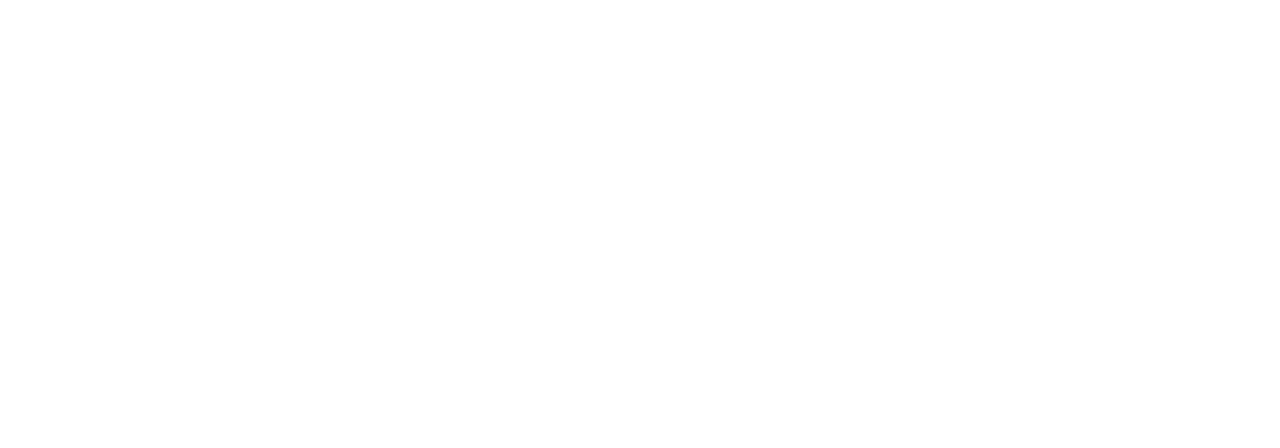
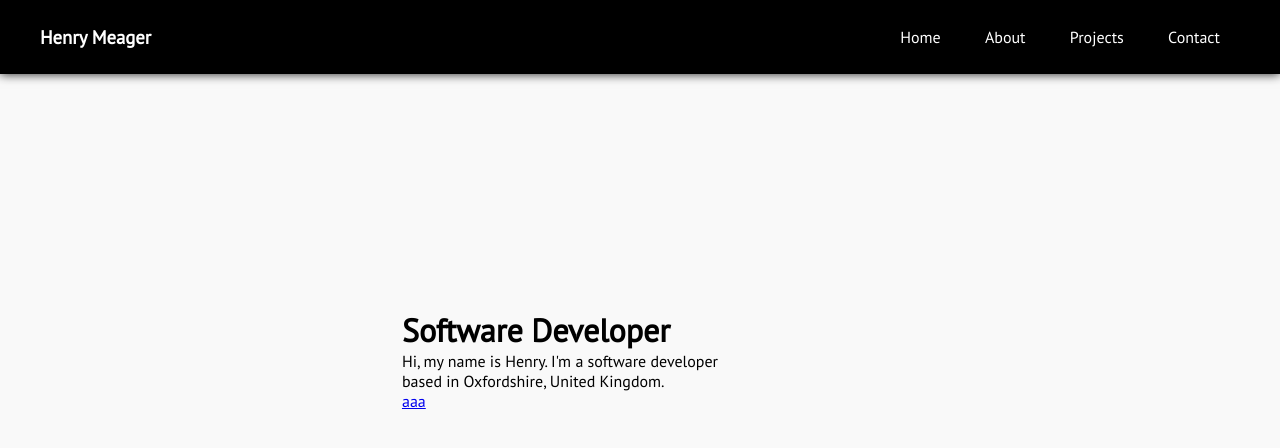
Before and after one commit to henrymeager/project-1, a plain HTML site: page index.html in a window 1280 px wide. Drawn offline with Linux system fonts and the light colour scheme.

Commit message:
created the nav bar and have started on the main content box

```diff
--- a/index.html
+++ b/index.html
@@ -4,10 +4,48 @@
     <meta charset="UTF-8">
     <meta name="viewport" content="width=device-width, initial-scale=1.0">
     <title>Document</title>
+    <link rel="preconnect" href="https://fonts.googleapis.com">
+    <link rel="preconnect" href="https://fonts.gstatic.com" crossorigin>
+    <link href="https://fonts.googleapis.com/css2?family=PT+Sans&display=swap" rel="stylesheet">
+    <link href="https://fonts.googleapis.com/css2?family=PT+Sans&display=swap" rel="stylesheet">
     <link rel="stylesheet" type="text/css" href="style.css">
     <script src="script.js" defer></script>
 </head>
 <body>
+    <nav>
+        <h3 class="logo">Henry Meager</h3>
+    <ul class="nav-links">
+        <li>
+            <a href="#home">Home</a>
+        </li>
+        <li>
+            <a href="#about">About</a>
+        </li>
+        <li>
+            <a href="#projects">Projects</a>
+        </li>
+        <li>
+            <a href="#contact">Contact</a>
+        </li>
+    </ul>
+    </nav>
+
+    <div class="container">
+        <div class="content">
+            <div class="home-main">
+                <div class="home-text">
+                    <h1>Software Developer</h1>
+                    <p>Hi, my name is Henry. I'm a software developer <br> based in Oxfordshire, United Kingdom.</p>
+                <span>
+                    <a href="https://www.linkedin.com/in/henry-meager-12a538296/">aaa</a>
+                </span>
+                </div>
+
+                <div class="home-image">
+                    <img src=""/>
+                </div>
+            </div>
+    </div>
 
 </body>
 </html>
--- a/style.css
+++ b/style.css
@@ -0,0 +1,86 @@
+* {
+    box-sizing: border-box;
+    padding: 0px;
+    margin: 0px;
+    font-family: 'PT Sans', sans-serif;
+}
+
+body {
+    background-color: #f9f9f9;
+}
+
+nav {
+    display: flex;
+    background-color: black;
+    color: white;
+    justify-content: space-between;
+    align-items: center;
+    padding: 25px 40px 25px 40px;
+    box-shadow: 0 0 10px rgba(0,0,0, .9);
+    position: fixed;
+    width: 100%;
+}
+
+.logo {
+    cursor: pointer;
+}
+
+.nav-links {
+    list-style: none;
+    text-decoration: none;
+}
+
+.nav-links li {
+    display: inline-block;
+    padding: 0px 20px;
+}
+
+.nav-links li a {
+    text-decoration: none;
+    color: white;
+    cursor: pointer;
+    transition: all 0.3 ease 0s;
+}
+
+.nav-links li a:hover {
+    color: #05B2FD
+}
+
+.container {
+    margin: 0 auto;
+    max-width: 107rem;
+    padding: 0 4rem;
+}
+
+.content {
+    align-items: center;
+    display: flex;
+    gap: 10rem;
+    height: 45rem;
+    justify-content: center;
+    position: relative;
+}
+
+.home-main {
+    align-items: center;
+    display: flex;
+    gap: 10rem;
+    justify-content: center;
+    position: relative;
+}
+
+.home-text {
+    display: flex;
+    flex-direction: column;
+    max-width: 50rem;
+    position: relative;
+}
+
+.home-image
+
+.home-text span {
+    cursor: pointer;
+    display: flex;
+    gap: 1rem;
+    margin: 2.5rem;
+}
```
